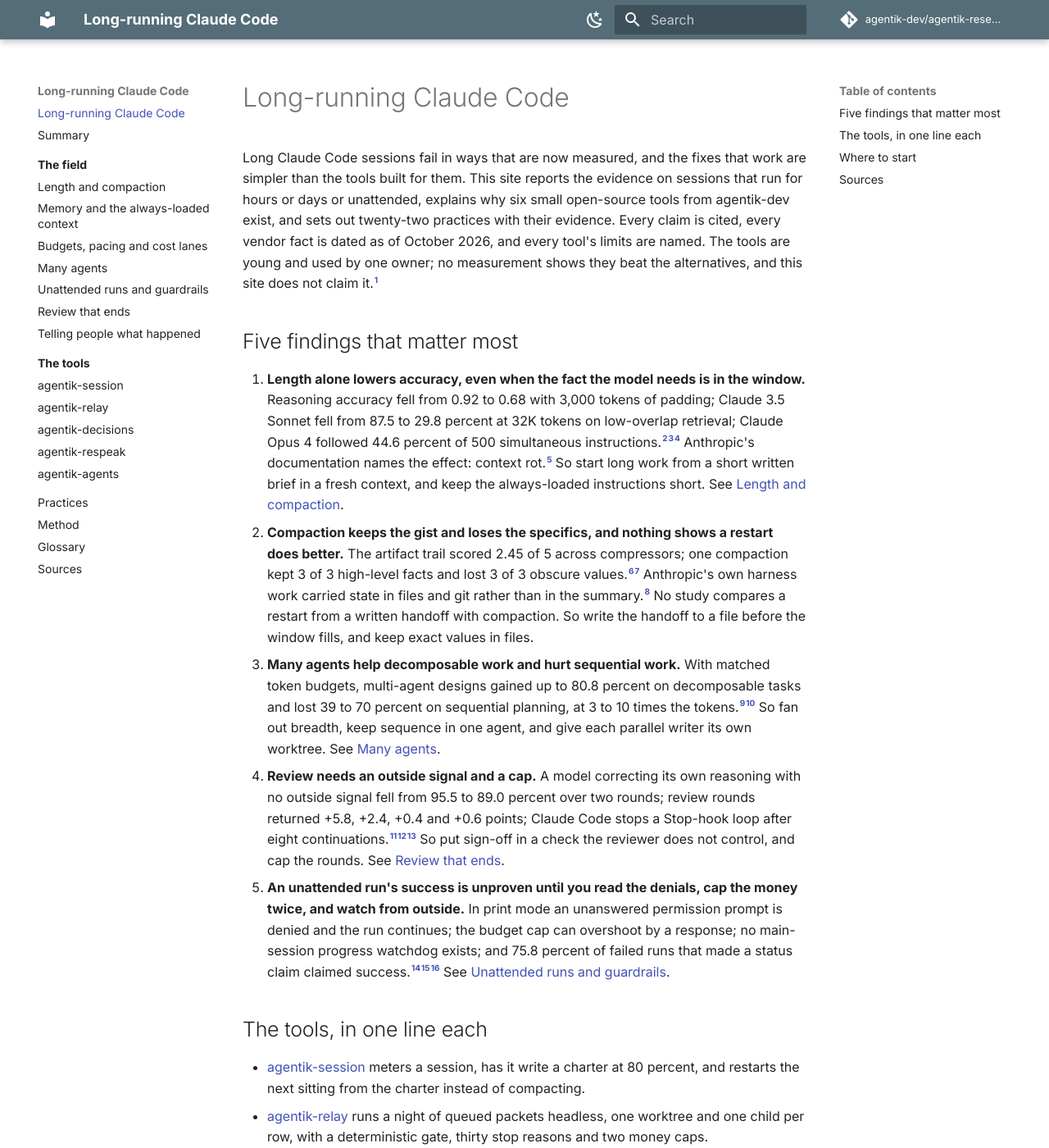
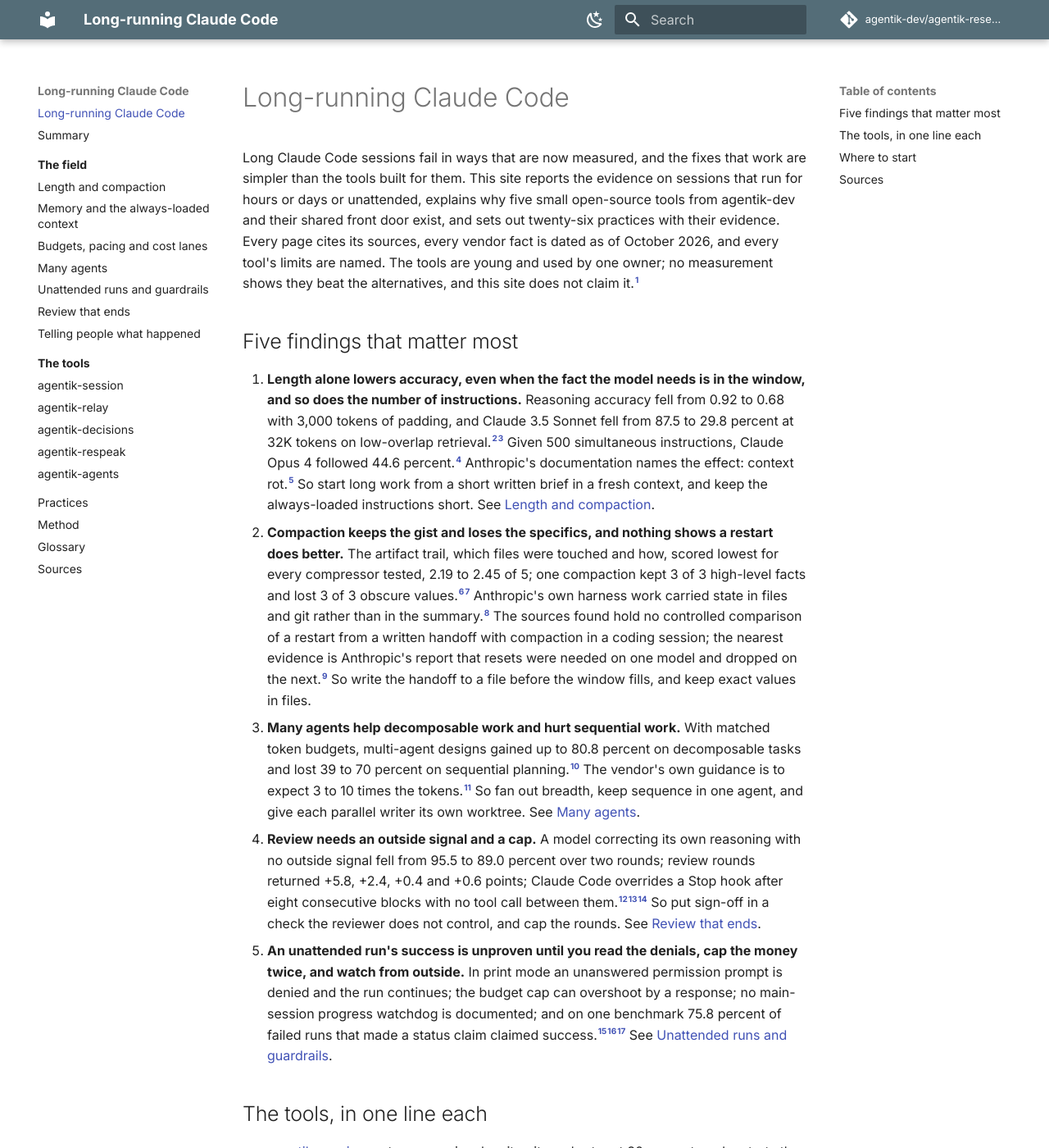
Before and after one commit to agentik-dev/agentik-research, an MkDocs documentation site: the page built from docs/index.md, in a window 1280 px wide and 1400 px high. Shown: the whole window at 82% size. Built offline with MkDocs 1.6.1 and Material for MkDocs 9.7.7, drawn with Linux system fonts in a browser that asks for light colours; comment, search, counter and statistics services are not loaded; some of the changed text lies outside the part shown.

Commit message:
refute: index, ten overstatements fixed; the practice count is twenty-six

```diff
--- a/docs/index.md
+++ b/docs/index.md
@@ -1,14 +1,14 @@
 # Long-running Claude Code
 
-Long Claude Code sessions fail in ways that are now measured, and the fixes that work are simpler than the tools built for them. This site reports the evidence on sessions that run for hours or days or unattended, explains why six small open-source tools from agentik-dev exist, and sets out twenty-two practices with their evidence. Every claim is cited, every vendor fact is dated as of October 2026, and every tool's limits are named. The tools are young and used by one owner; no measurement shows they beat the alternatives, and this site does not claim it.[^commonsrecord]
+Long Claude Code sessions fail in ways that are now measured, and the fixes that work are simpler than the tools built for them. This site reports the evidence on sessions that run for hours or days or unattended, explains why five small open-source tools from agentik-dev and their shared front door exist, and sets out twenty-six practices with their evidence. Every page cites its sources, every vendor fact is dated as of October 2026, and every tool's limits are named. The tools are young and used by one owner; no measurement shows they beat the alternatives, and this site does not claim it.[^commonsrecord]
 
 ## Five findings that matter most
 
-1. **Length alone lowers accuracy, even when the fact the model needs is in the window.** Reasoning accuracy fell from 0.92 to 0.68 with 3,000 tokens of padding; Claude 3.5 Sonnet fell from 87.5 to 29.8 percent at 32K tokens on low-overlap retrieval; Claude Opus 4 followed 44.6 percent of 500 simultaneous instructions.[^levy][^modarressi][^ifscale] Anthropic's documentation names the effect: context rot.[^ctxdoc] So start long work from a short written brief in a fresh context, and keep the always-loaded instructions short. See [Length and compaction](field/length-and-compaction.md).
-2. **Compaction keeps the gist and loses the specifics, and nothing shows a restart does better.** The artifact trail scored 2.45 of 5 across compressors; one compaction kept 3 of 3 high-level facts and lost 3 of 3 obscure values.[^factory][^cookbook] Anthropic's own harness work carried state in files and git rather than in the summary.[^harnesses] No study compares a restart from a written handoff with compaction. So write the handoff to a file before the window fills, and keep exact values in files.
-3. **Many agents help decomposable work and hurt sequential work.** With matched token budgets, multi-agent designs gained up to 80.8 percent on decomposable tasks and lost 39 to 70 percent on sequential planning, at 3 to 10 times the tokens.[^kim][^multiagentblog] So fan out breadth, keep sequence in one agent, and give each parallel writer its own worktree. See [Many agents](field/many-agents.md).
-4. **Review needs an outside signal and a cap.** A model correcting its own reasoning with no outside signal fell from 95.5 to 89.0 percent over two rounds; review rounds returned +5.8, +2.4, +0.4 and +0.6 points; Claude Code stops a Stop-hook loop after eight continuations.[^huang][^wang][^hooks] So put sign-off in a check the reviewer does not control, and cap the rounds. See [Review that ends](field/review.md).
-5. **An unattended run's success is unproven until you read the denials, cap the money twice, and watch from outside.** In print mode an unanswered permission prompt is denied and the run continues; the budget cap can overshoot by a response; no main-session progress watchdog exists; and 75.8 percent of failed runs that made a status claim claimed success.[^headless][^agentloop][^advani] See [Unattended runs and guardrails](field/unattended-and-guardrails.md).
+1. **Length alone lowers accuracy, even when the fact the model needs is in the window, and so does the number of instructions.** Reasoning accuracy fell from 0.92 to 0.68 with 3,000 tokens of padding, and Claude 3.5 Sonnet fell from 87.5 to 29.8 percent at 32K tokens on low-overlap retrieval.[^levy][^modarressi] Given 500 simultaneous instructions, Claude Opus 4 followed 44.6 percent.[^ifscale] Anthropic's documentation names the effect: context rot.[^ctxdoc] So start long work from a short written brief in a fresh context, and keep the always-loaded instructions short. See [Length and compaction](field/length-and-compaction.md).
+2. **Compaction keeps the gist and loses the specifics, and nothing shows a restart does better.** The artifact trail, which files were touched and how, scored lowest for every compressor tested, 2.19 to 2.45 of 5; one compaction kept 3 of 3 high-level facts and lost 3 of 3 obscure values.[^factory][^cookbook] Anthropic's own harness work carried state in files and git rather than in the summary.[^harnesses] The sources found hold no controlled comparison of a restart from a written handoff with compaction in a coding session; the nearest evidence is Anthropic's report that resets were needed on one model and dropped on the next.[^harnessdesign] So write the handoff to a file before the window fills, and keep exact values in files.
+3. **Many agents help decomposable work and hurt sequential work.** With matched token budgets, multi-agent designs gained up to 80.8 percent on decomposable tasks and lost 39 to 70 percent on sequential planning.[^kim] The vendor's own guidance is to expect 3 to 10 times the tokens.[^multiagentblog] So fan out breadth, keep sequence in one agent, and give each parallel writer its own worktree. See [Many agents](field/many-agents.md).
+4. **Review needs an outside signal and a cap.** A model correcting its own reasoning with no outside signal fell from 95.5 to 89.0 percent over two rounds; review rounds returned +5.8, +2.4, +0.4 and +0.6 points; Claude Code overrides a Stop hook after eight consecutive blocks with no tool call between them.[^huang][^wang][^hooks] So put sign-off in a check the reviewer does not control, and cap the rounds. See [Review that ends](field/review.md).
+5. **An unattended run's success is unproven until you read the denials, cap the money twice, and watch from outside.** In print mode an unanswered permission prompt is denied and the run continues; the budget cap can overshoot by a response; no main-session progress watchdog is documented; and on one benchmark 75.8 percent of failed runs that made a status claim claimed success.[^headless][^agentloop][^advani] See [Unattended runs and guardrails](field/unattended-and-guardrails.md).
 
 ## The tools, in one line each
 
@@ -37,6 +37,7 @@ What this site does not claim: that any tool is proven. Their evidence is one ow
 [^factory]: Factory Research, "Evaluating Context Compression for AI Agents", 16 December 2025, <https://factory.com/news/evaluating-compression>.
 [^cookbook]: Isabella He, Anthropic, "Context engineering: memory, compaction, and tool clearing", 20 March 2026, <https://platform.claude.com/cookbook/tool-use-context-engineering-context-engineering-tools>.
 [^harnesses]: Justin Young, Anthropic, "Effective harnesses for long-running agents", 26 November 2025, <https://www.anthropic.com/engineering/effective-harnesses-for-long-running-agents>.
+[^harnessdesign]: Prithvi Rajasekaran, Anthropic, "Harness design for long-running application development", 24 March 2026, <https://www.anthropic.com/engineering/harness-design-long-running-apps>.
 [^kim]: Yubin Kim et al., "Towards a Science of Scaling Agent Systems", December 2025, <https://arxiv.org/abs/2512.08296>.
 [^multiagentblog]: Cara Phillips, Anthropic, "Building multi-agent systems: When and how to use them", 23 January 2026, <https://www.claude.com/blog/building-multi-agent-systems-when-and-how-to-use-them>.
 [^huang]: Jie Huang et al., "Large Language Models Cannot Self-Correct Reasoning Yet", October 2023, <https://arxiv.org/abs/2310.01798>.
```
Also changed, not shown: docs/practices.md (+1 -1 lines).
